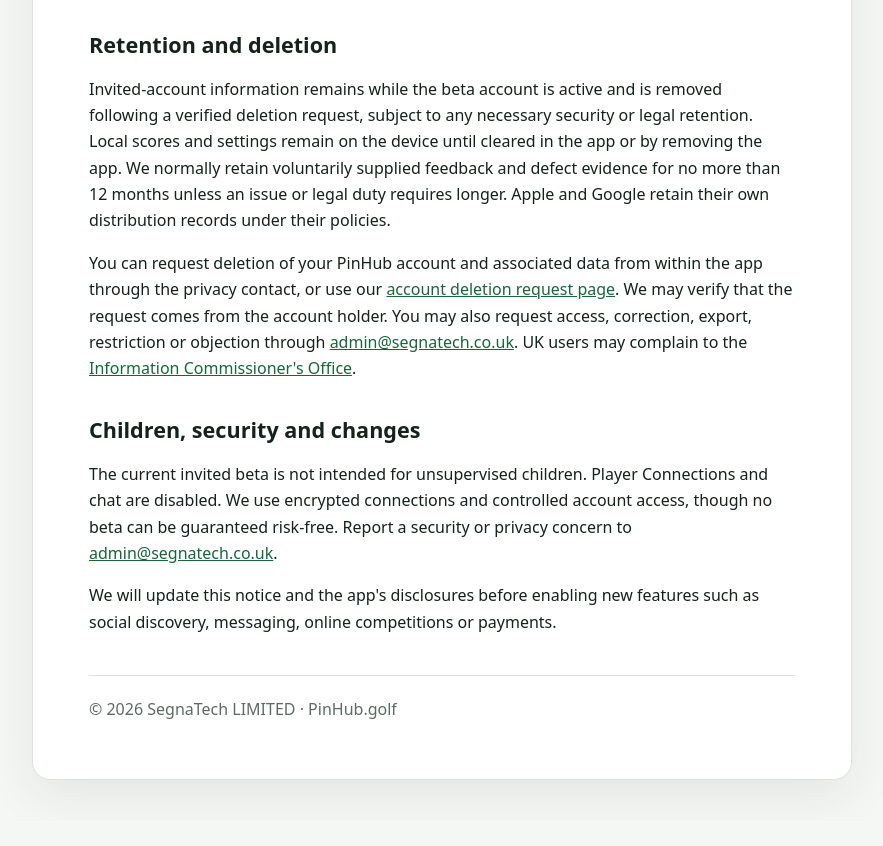
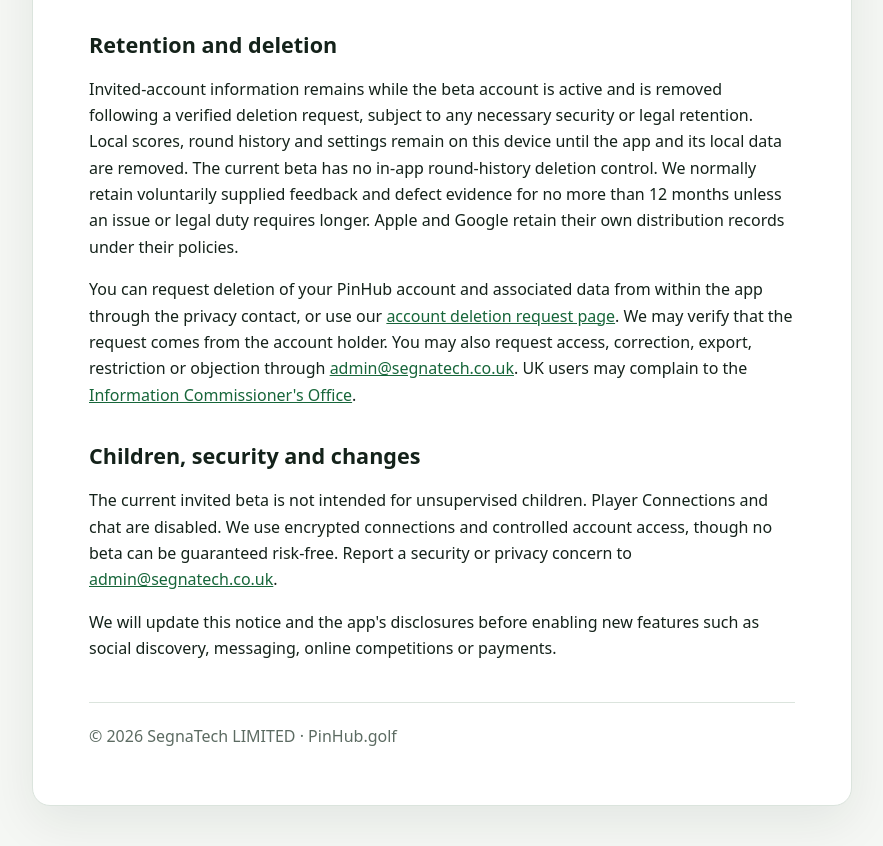
Before and after one commit to SegnaTechLIMITED/pinhub-legal, a plain HTML site: page index.html in a window 1280 px wide. Shown: the part 1678-2524 px from the top of the page, without its empty margins (198-1081 px from the left). Before the commit the page ends 2498 px from the top, so only its background shows below. Drawn offline with Linux system fonts and the light colour scheme.

Commit message:
Clarify beta round-history deletion behavior

```diff
--- a/index.html
+++ b/index.html
@@ -51,7 +51,7 @@
   <p>Supabase processes invited-account data; Brevo sends account email; Railway hosts the PinHub API; Expo, Apple and Google support build distribution and testing. These providers may process data in different countries under their applicable terms and safeguards. We do not share personal data with venues, governing bodies or advertisers for their own marketing. Access is limited to authorised team members and service providers that need it for the beta.</p>
 
   <h2>Retention and deletion</h2>
-  <p>Invited-account information remains while the beta account is active and is removed following a verified deletion request, subject to any necessary security or legal retention. Local scores and settings remain on the device until cleared in the app or by removing the app. We normally retain voluntarily supplied feedback and defect evidence for no more than 12 months unless an issue or legal duty requires longer. Apple and Google retain their own distribution records under their policies.</p>
+  <p>Invited-account information remains while the beta account is active and is removed following a verified deletion request, subject to any necessary security or legal retention. Local scores, round history and settings remain on this device until the app and its local data are removed. The current beta has no in-app round-history deletion control. We normally retain voluntarily supplied feedback and defect evidence for no more than 12 months unless an issue or legal duty requires longer. Apple and Google retain their own distribution records under their policies.</p>
   <p>You can request deletion of your PinHub account and associated data from within the app through the privacy contact, or use our <a href="./delete-account.html">account deletion request page</a>. We may verify that the request comes from the account holder. You may also request access, correction, export, restriction or objection through <a href="mailto:admin@segnatech.co.uk">admin@segnatech.co.uk</a>. UK users may complain to the <a href="https://ico.org.uk/">Information Commissioner's Office</a>.</p>
 
   <h2>Children, security and changes</h2>
```
